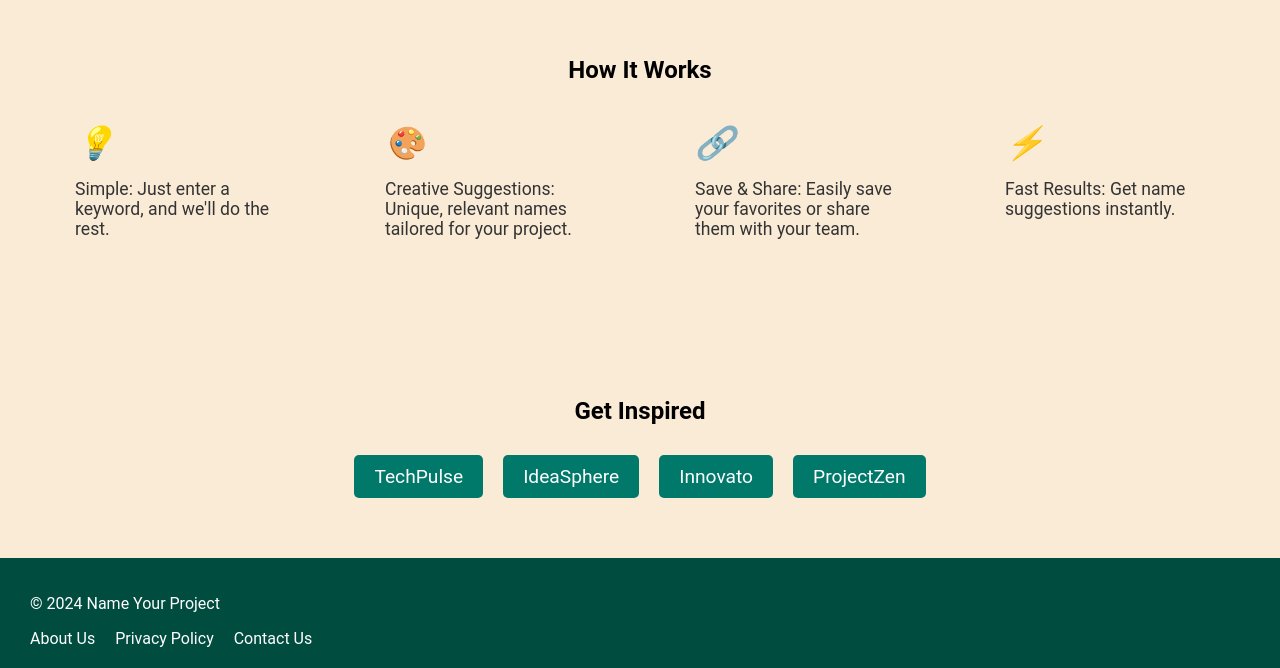
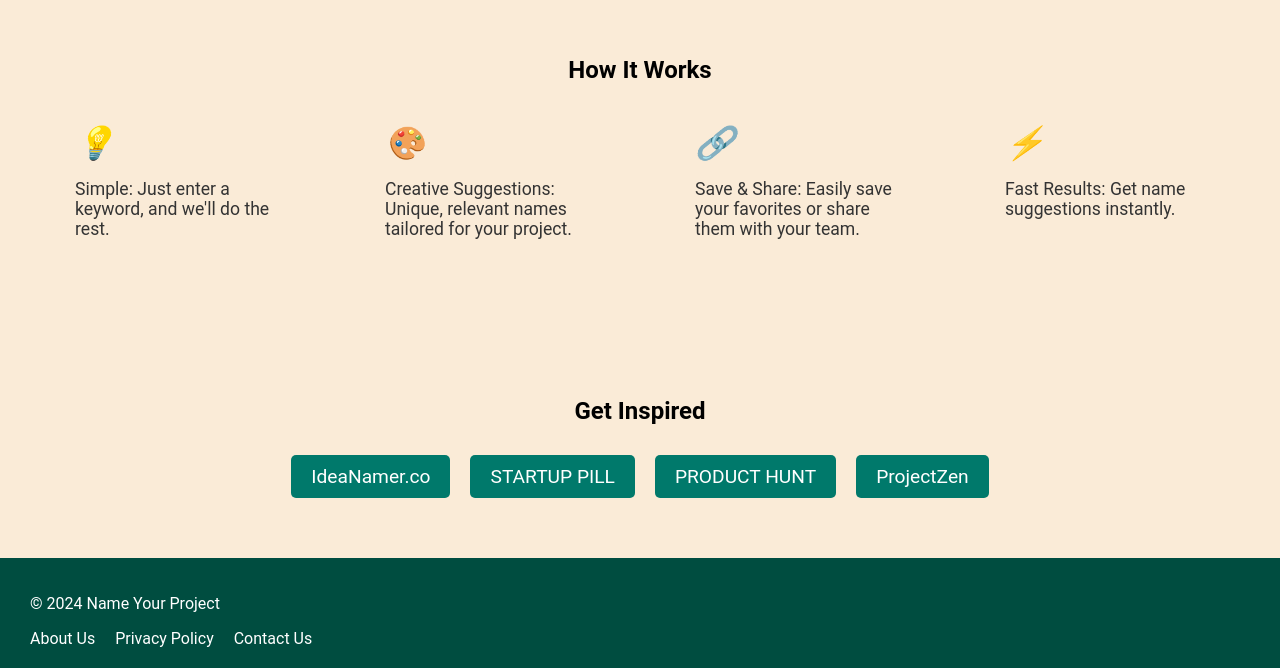
Before and after one commit to Sakshamgupta12202014/NameYourProject_Vite, a React (Vite) app: page / in a window 1280 px wide. Shown: the part 938-1606 px from the top of the page. Built offline with nearby package versions, Linux system fonts and the light colour scheme; a web font is replaced by a local one.

Commit message:
Added anchor tags in home page

```diff
--- a/src/Components/HomePage/Home.css
+++ b/src/Components/HomePage/Home.css
@@ -100,6 +100,9 @@ body {
   background-color: #004d40;
 }
 
+.exampleNames a{
+  text-decoration: none;
+}
 
 /* Footer */
 .footer {
--- a/src/Components/HomePage/Home.jsx
+++ b/src/Components/HomePage/Home.jsx
@@ -80,9 +80,9 @@ function Home() {
         <div className="examplesSection">
           <h2 style={{ textAlign: "center" }}>Get Inspired</h2>
           <div className="exampleNames">
-            <div className="exampleName">TechPulse</div>
-            <div className="exampleName">IdeaSphere</div>
-            <div className="exampleName">Innovato</div>
+            <a href="https://www.ideanamer.co/" ><div className="exampleName">IdeaNamer.co</div></a>
+            <a href="https://startupill.com/idea-to-identity-how-ideanamer-co-is-revolutionizing-startup-naming/" ><div className="exampleName">STARTUP PILL</div></a>
+            <a href="https://www.producthunt.com/products/ideanamer-co"><div className="exampleName">PRODUCT HUNT</div></a>
             <div className="exampleName">ProjectZen</div>
           </div>
         </div>
```
